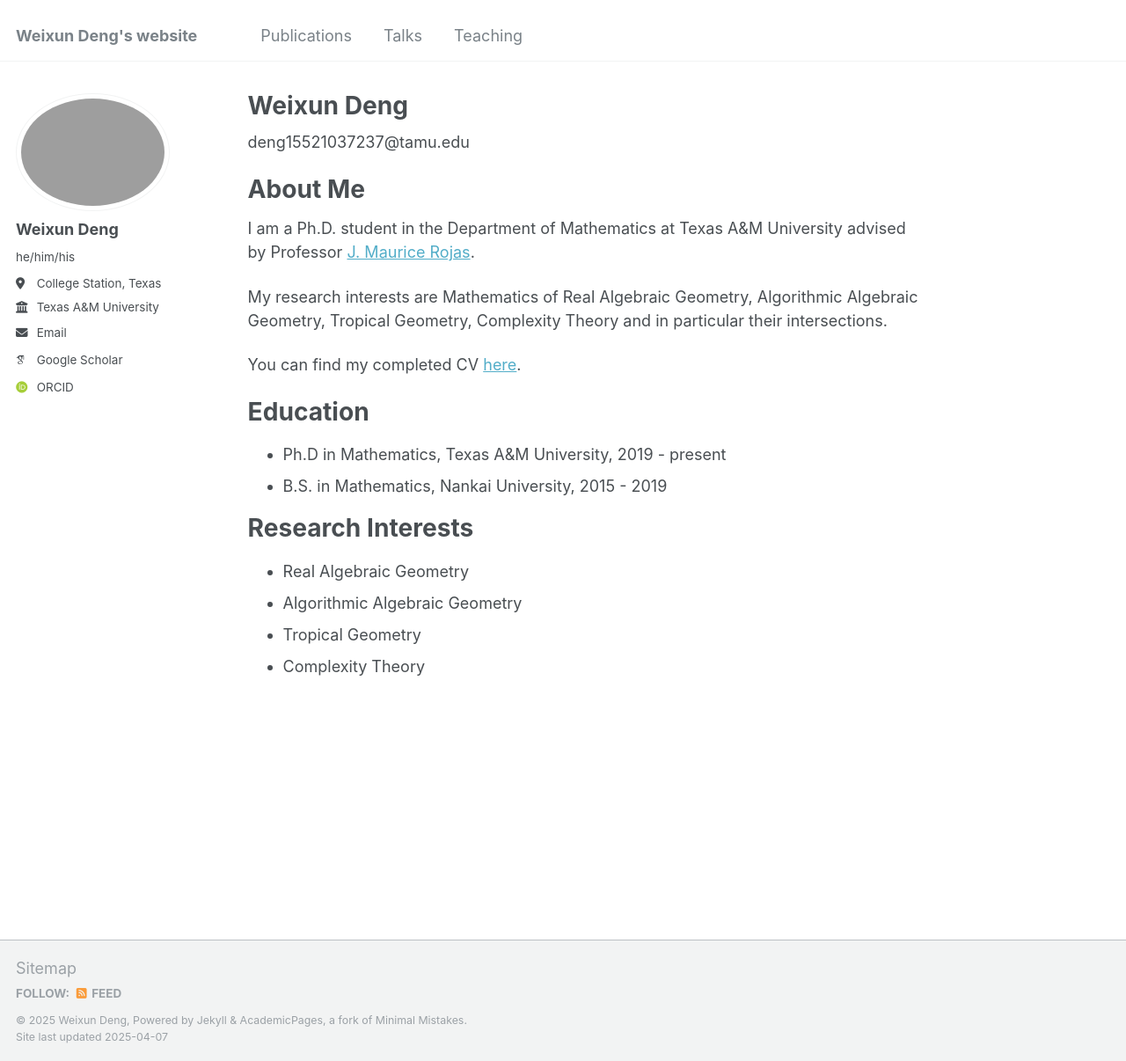
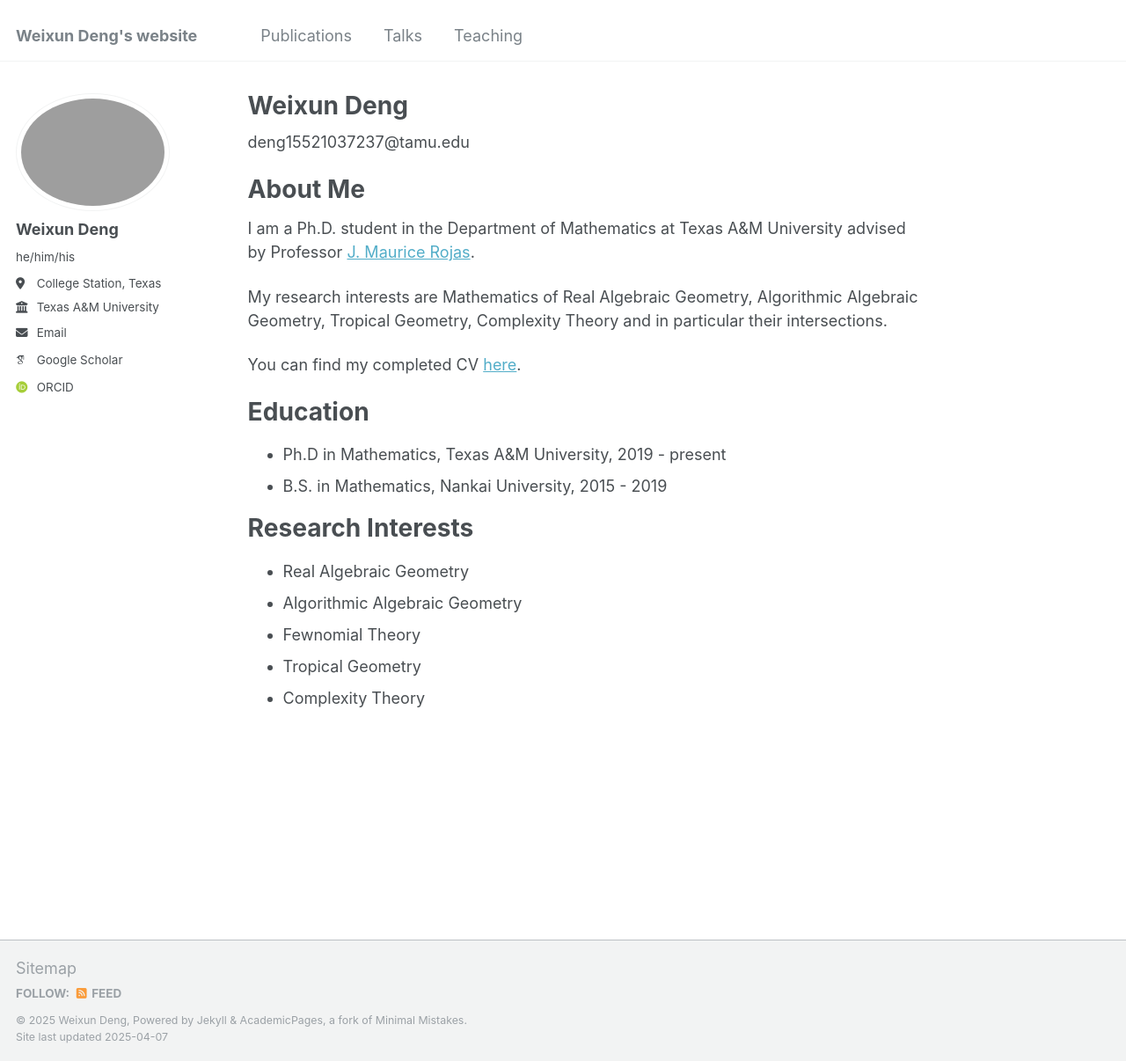
Before and after one commit to WeixunDeng/weixundeng.github.io, a Jekyll site: the page built from _pages/about.md, in a window 1280 px wide and 1206 px high. Shown: the whole window at 88% size. Built offline with Jekyll 4.4.1, drawn with Linux system fonts in a browser that asks for light colours; some web fonts are replaced.

Commit message:
Update about.md

```diff
--- a/_pages/about.md
+++ b/_pages/about.md
@@ -27,5 +27,6 @@ Research Interests
 ======
 * Real Algebraic Geometry
 * Algorithmic Algebraic Geometry
+* Fewnomial Theory
 * Tropical Geometry
 * Complexity Theory
```
